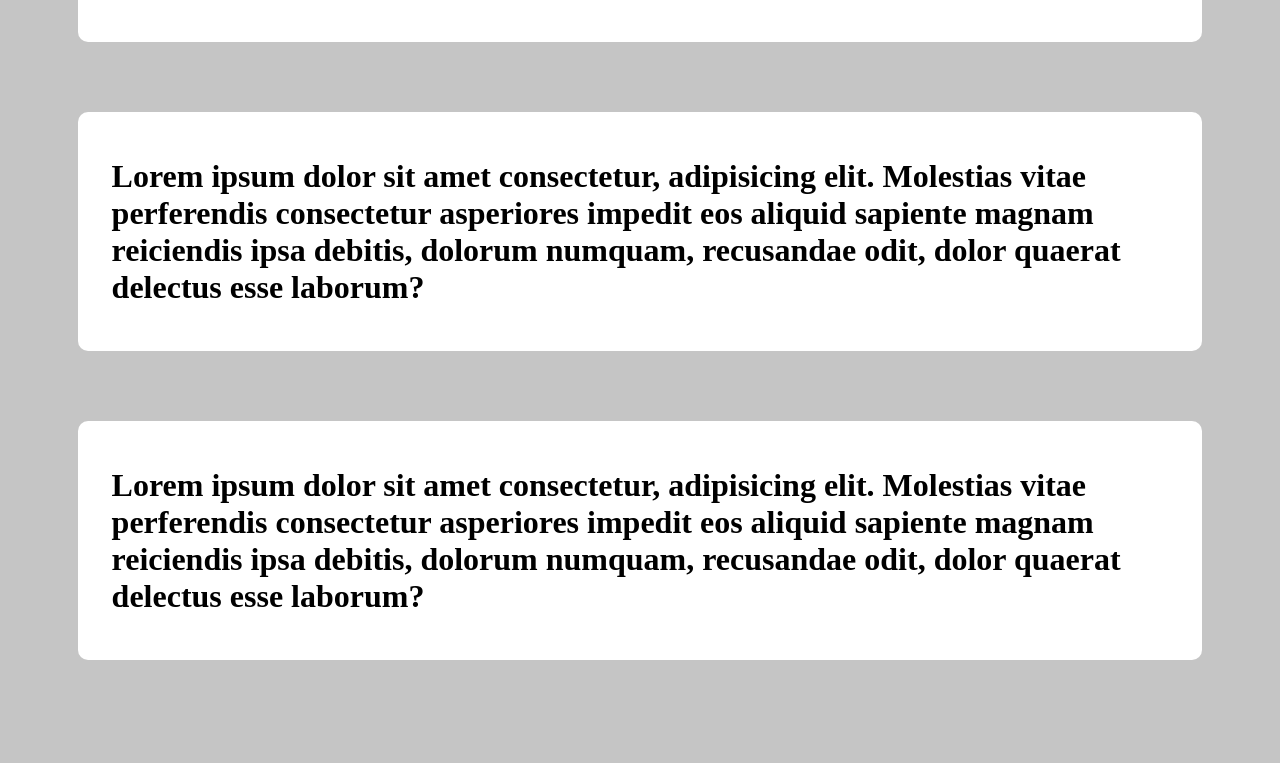
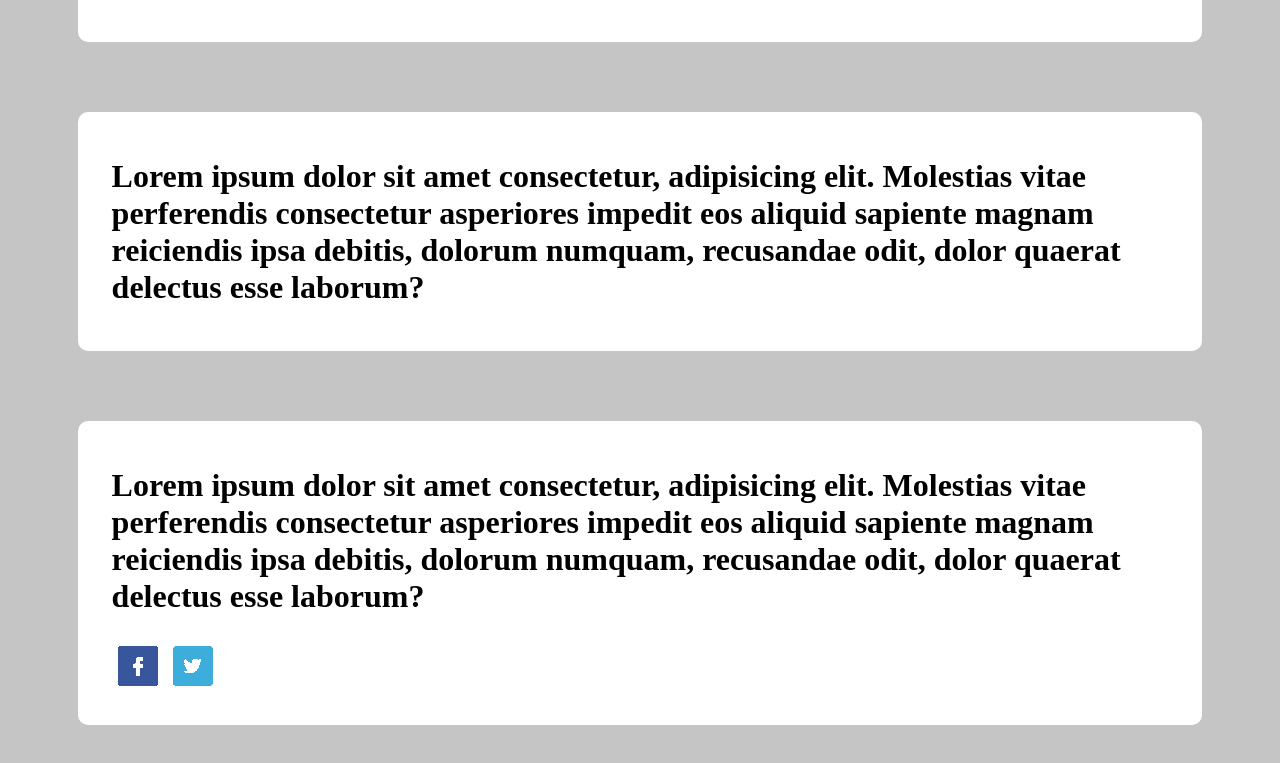
Before and after one commit to drjoeycadieux/Site---Not-Available-, a plain HTML site: page index.html in a window 1280 px wide. Shown: the part 564-1327 px from the top of the page. Before the commit the page ends 1294 px from the top, so only its background shows below. Drawn offline with Linux system fonts and the light colour scheme.

Commit message:
Adding social icon

```diff
--- a/index.html
+++ b/index.html
@@ -30,6 +30,8 @@
 	<div class="col2">
 		<h1>Lorem ipsum dolor sit amet consectetur, adipisicing elit. Molestias vitae perferendis consectetur asperiores impedit
 			eos aliquid sapiente magnam reiciendis ipsa debitis, dolorum numquam, recusandae odit, dolor quaerat delectus esse laborum?</h1>
+			  <img data-ng-href="https://facebook.com" src="/assets/facebook.png" alt="" srcset="">
+			  <img data-ng-href="https://twitter.com" src="/assets/twitter.png" alt="" srcset="">
 	</div>
 
 
```
Also changed, not shown: assets/facebook.png (added), assets/twitter.png (added).
